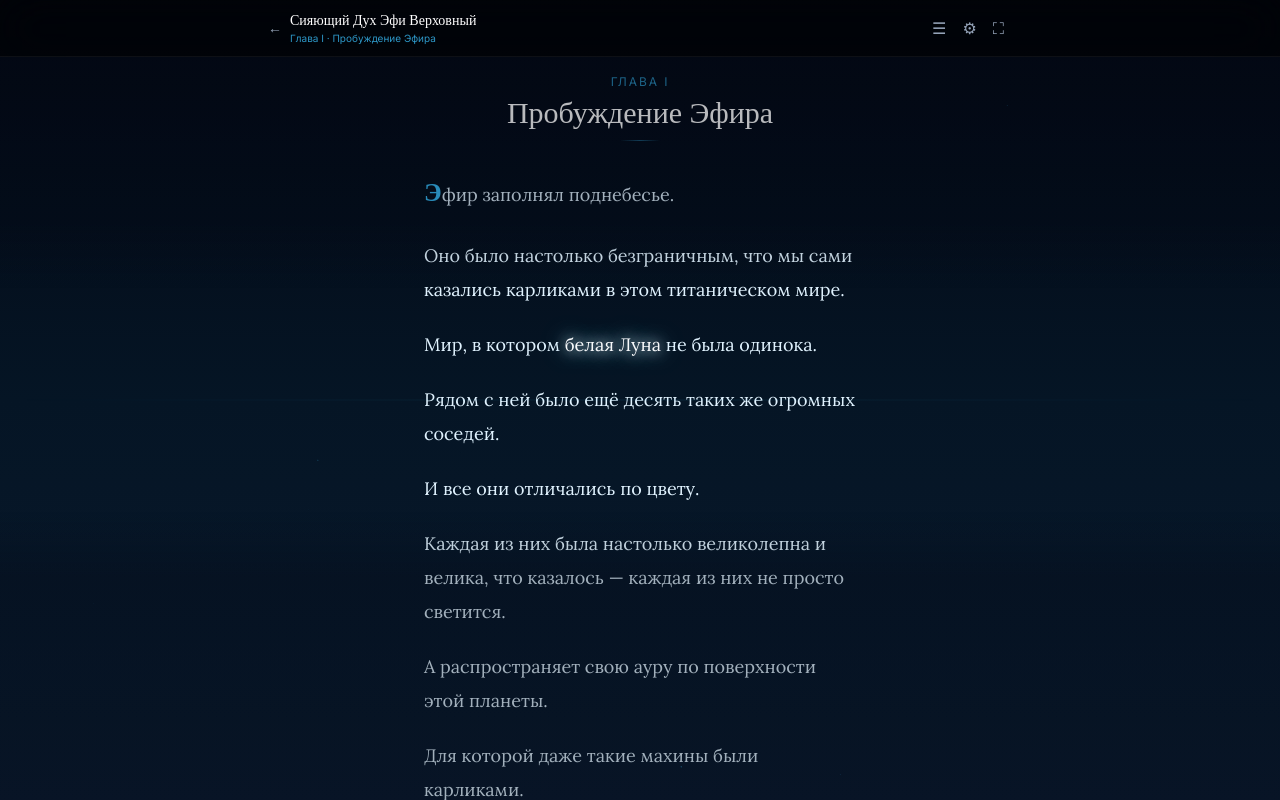
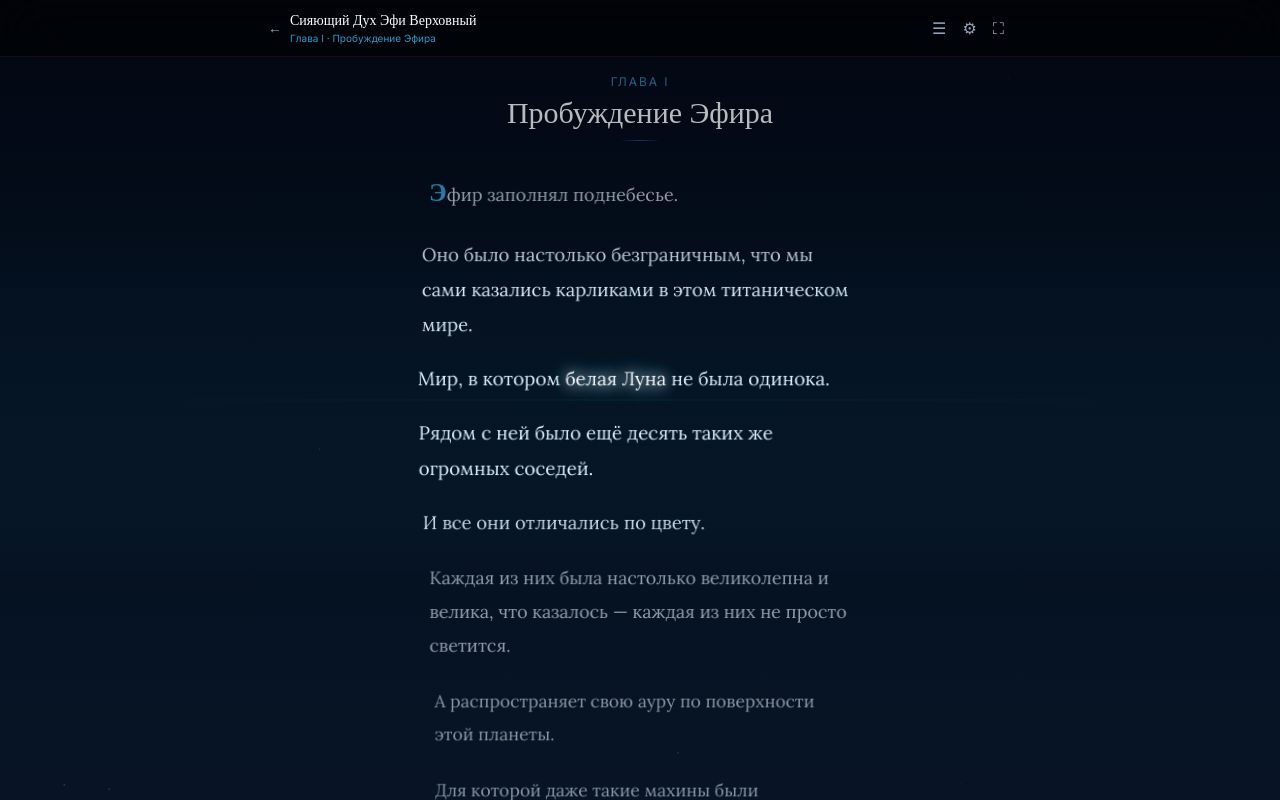
Before and after one commit to asferaturizen-ops/Efyrium.github.io, a plain HTML site: page reader.html in a window 1280 px wide. Drawn offline with nearby package versions, Linux system fonts and the light colour scheme; a web font is replaced by a local one.

Commit message:
v16: center-based soft depth scale (karaoke approach) controlled by proximity slider

```diff
--- a/reader.html
+++ b/reader.html
@@ -14,7 +14,7 @@
   --accent:#38bdf8; --align:left; --content-width:30rem;
   --band:28%;
   --edge:0.28;
-  --text-prox:1;
+  --text-prox:0.45;
 }
 *{box-sizing:border-box;margin:0;padding:0}
 html,body{height:100%;overscroll-behavior:none}
@@ -49,7 +49,7 @@ body.fullscreen.show-ui #top-bar{opacity:1;pointer-events:auto;transform:transla
 .reader-wrap{
   max-width:var(--content-width);
   margin:0 auto;
-  padding:1.2rem 1.5rem 3rem;
+  padding:1.2rem 1.75rem 3rem;
   width:100%;
 }
 .spotlight{
@@ -85,11 +85,12 @@ body.fullscreen.show-ui #top-bar{opacity:1;pointer-events:auto;transform:transla
   filter:brightness(var(--text-bright));
   position:relative;
   z-index:12;
-  transform:scale(var(--text-prox));
+}
+.reader-text p{
+  margin:0 0 1.15em;
   transform-origin:center center;
-  transition:transform .25s ease;
+  will-change:transform,opacity;
 }
-.reader-text p{margin:0 0 1.15em}
 .reader-text p.dropcap::first-letter{
   font-family:Cinzel,serif;
   font-size:1.45em;
@@ -116,8 +117,8 @@ body.fullscreen.show-ui #top-bar{opacity:1;pointer-events:auto;transform:transla
 .mode-sharp .reader-text{filter:brightness(var(--text-bright)) contrast(1.06)}
 .mode-wide{--band:48%;--edge:0.22}
 .mode-narrow{--band:14%;--edge:0.48}
-.mode-float .reader-text{animation:blockFloat 5s ease-in-out infinite}
-@keyframes blockFloat{0%,100%{transform:scale(var(--text-prox)) translateY(0)}50%{transform:scale(var(--text-prox)) translateY(-3px)}}
+.mode-float .reader-text p{animation:blockFloat 5s ease-in-out infinite}
+@keyframes blockFloat{0%,100%{translate:0 0}50%{translate:0 -3px}}
 .mode-breathe .reader-text{animation:blockBreathe 4s ease-in-out infinite}
 @keyframes blockBreathe{0%,100%{opacity:1}50%{opacity:.88}}
 .mode-pulse .spotlight{animation:bandPulse 3s ease-in-out infinite}
@@ -227,8 +228,8 @@ input[type=color]{width:28px;height:22px;border:none;border-radius:4px;backgroun
 <input type="color" id="text-color" value="#e0f2fe">
 <input type="range" id="text-bright" min="0.55" max="1.3" step="0.05" value="1" class="flex-1">
 </div></div>
-<div><label class="text-[10px] text-slate-500 mb-0.5 block">Приближение текста</label>
-<input type="range" id="text-prox" min="100" max="115" value="100" class="w-full"></div>
+<div><label class="text-[10px] text-slate-500 mb-0.5 block">Приближение от центра</label>
+<input type="range" id="text-prox" min="0" max="100" value="45" class="w-full"></div>
 <div><label class="text-[10px] text-slate-500 mb-0.5 block">Шрифт</label>
 <div class="space-y-0.5 max-h-20 overflow-y-auto" id="font-list"></div></div>
 </div></div>
@@ -446,6 +447,8 @@ function load(n){
   });
   if(autoTheme)setTheme(c.theme);
   document.getElementById('main').scrollTop=0;
+  collectParas();
+  requestDepth();
 }
 function applyMode(m){textMode=m;const root=document.getElementById('reader-root');root.className='reader-wrap mode-'+m;const defaults={still:{band:28,edge:28},soft:{band:30,edge:55},cinema:{band:18,edge:42},sharp:{band:40,edge:15},wide:{band:48,edge:22},narrow:{band:14,edge:48},float:{band:28,edge:28},breathe:{band:28,edge:28},pulse:{band:26,edge:32}};const d=defaults[m]||defaults.still;document.getElementById('band').value=d.band;document.getElementById('edge').value=d.edge;document.documentElement.style.setProperty('--band',d.band+'%');document.documentElement.style.setProperty('--edge',(d.edge/100).toFixed(2))}
 const panel=document.getElementById('settings-panel'),backdrop=document.getElementById('settings-backdrop');
@@ -465,7 +468,61 @@ document.getElementById('lh').oninput=e=>document.documentElement.style.setPrope
 document.getElementById('width').oninput=e=>document.documentElement.style.setProperty('--content-width',e.target.value+'rem');
 document.getElementById('text-color').oninput=e=>document.documentElement.style.setProperty('--text',e.target.value);
 document.getElementById('text-bright').oninput=e=>document.documentElement.style.setProperty('--text-bright',e.target.value);
-document.getElementById('text-prox').oninput=e=>{document.documentElement.style.setProperty('--text-prox',(+e.target.value/100).toFixed(3))};
+
+/* ===== Center depth (scale + soft opacity like spotlight) ===== */
+let proxStrength = 0.45;
+let depthParas = [];
+let depthRaf = 0;
+
+function collectParas(){
+  depthParas = Array.from(document.querySelectorAll('#content p'));
+}
+
+function updateDepth(){
+  depthRaf = 0;
+  const n = depthParas.length;
+  if(!n) return;
+  const cy = window.innerHeight * 0.5;
+  const maxDist = window.innerHeight * 0.42;
+  const strength = proxStrength;
+  const sMin = 1 - 0.07 * strength;
+  const sMax = 1 + 0.11 * strength;
+  const oMin = 1 - 0.35 * strength;
+  const oMax = 1;
+
+  for(let i=0;i<n;i++){
+    const p = depthParas[i];
+    const r = p.getBoundingClientRect();
+    if(r.bottom < -80 || r.top > window.innerHeight + 80){
+      p.style.transform = 'scale(' + sMin.toFixed(4) + ')';
+      p.style.opacity = oMin.toFixed(3);
+      continue;
+    }
+    const mid = r.top + r.height * 0.5;
+    let t = 1 - Math.abs(mid - cy) / maxDist;
+    if(t < 0) t = 0;
+    t = t * t * (3 - 2 * t);
+    const sc = sMin + (sMax - sMin) * t;
+    const op = oMin + (oMax - oMin) * t;
+    p.style.transform = 'scale(' + sc.toFixed(4) + ')';
+    p.style.opacity = op.toFixed(3);
+  }
+}
+
+function requestDepth(){
+  if(!depthRaf) depthRaf = requestAnimationFrame(updateDepth);
+}
+
+document.getElementById('text-prox').oninput = e => {
+  proxStrength = (+e.target.value) / 100;
+  document.documentElement.style.setProperty('--text-prox', proxStrength.toFixed(3));
+  requestDepth();
+};
+
+const mainEl = document.getElementById('main');
+mainEl.addEventListener('scroll', requestDepth, {passive:true});
+addEventListener('resize', () => { requestDepth(); });
+
 document.getElementById('band').oninput=e=>{document.documentElement.style.setProperty('--band',e.target.value+'%')};
 document.getElementById('edge').oninput=e=>{document.documentElement.style.setProperty('--edge',(+e.target.value/100).toFixed(2))};
 document.getElementById('spot-on').onchange=e=>{document.getElementById('spotlight').style.display=e.target.checked?'':'none'};
@@ -483,7 +540,7 @@ document.querySelectorAll('[data-c]').forEach(b=>b.onclick=()=>{const c=b.datase
 document.getElementById('prev').onclick=()=>{if(cur>1)load(cur-1)};document.getElementById('next').onclick=()=>{if(chapters[cur+1])load(cur+1)};
 document.querySelectorAll('.ch-item').forEach(b=>b.onclick=()=>{load(+b.dataset.ch);document.getElementById('chapters-panel').classList.remove('open')});
 document.addEventListener('keydown',e=>{if(e.key==='Escape'){closeSet();document.getElementById('chapters-panel').classList.remove('open');if(document.fullscreenElement)document.exitFullscreen()}if((e.key==='f'||e.key==='а')&&!e.ctrlKey)document.getElementById('btn-fs').click();if(e.key==='ArrowRight'&&chapters[cur+1])load(cur+1);if(e.key==='ArrowLeft'&&cur>1)load(cur-1)});
-resize();setTheme('flame');applyMode('still');load(1);loop();
+resize();setTheme('flame');applyMode('still');load(1);loop();requestDepth();
 addEventListener('resize',resize);
 </script>
 </body>
```
